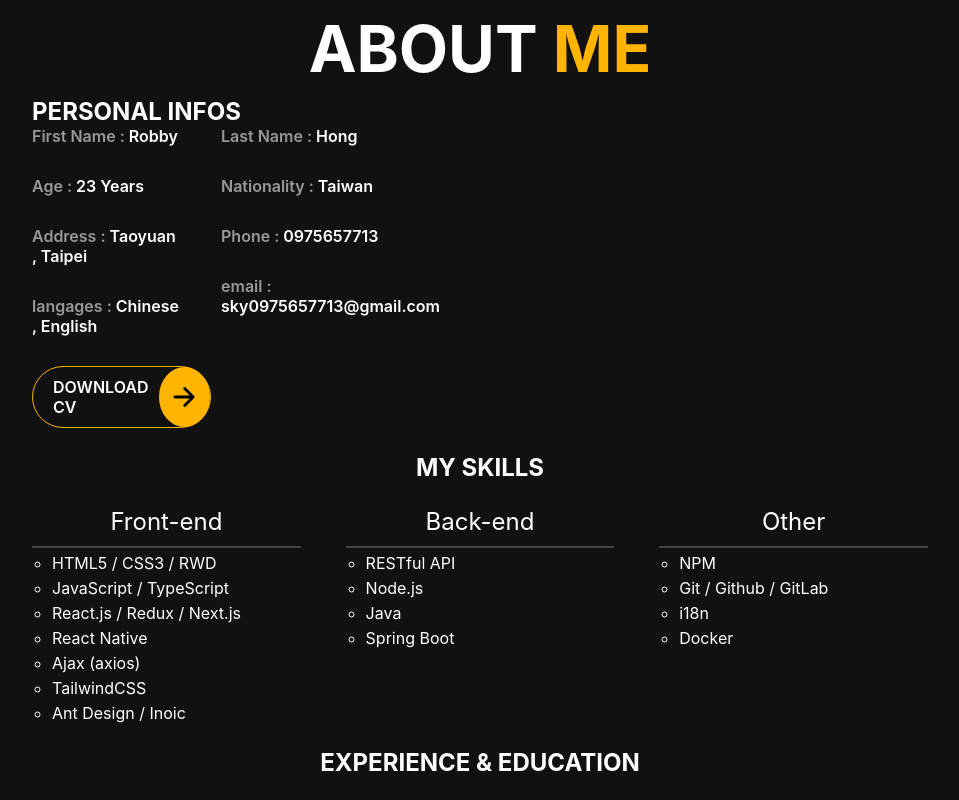
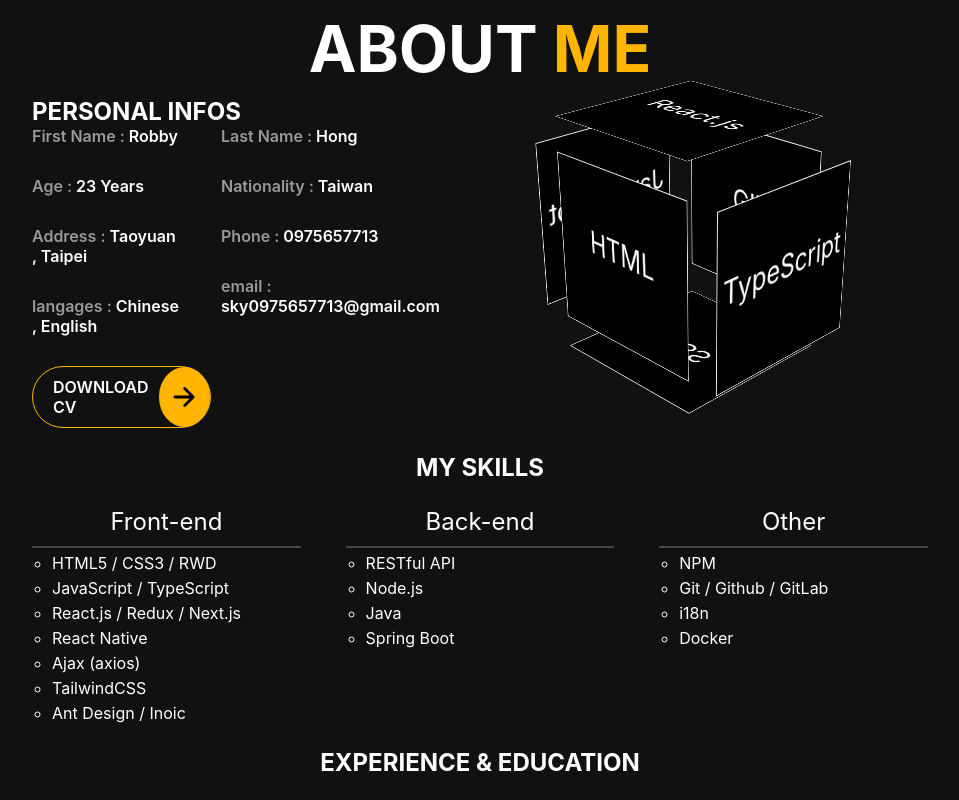
Before and after one commit to tiancai-1228/personal_website, a Next.js app: page /about in a window 1280 px wide. Shown: the top 800 px of the page, without its empty margins (160-1119 px from the left). Built offline with nearby package versions, Linux system fonts and the light colour scheme.

Commit message:
animate box

```diff
--- /dev/null
+++ b/src/componet/box.tsx
@@ -0,0 +1,18 @@
+import React from "react";
+import styles from "../styles/box.module.css";
+const box = () => {
+  return (
+    <div className={styles.container}>
+      <div className={styles.box}>
+        <div className={styles.Front}>HTML</div>
+        <div className={styles.Back}>GIT</div>
+        <div className={styles.Left}>JavaScript </div>
+        <div className={styles.Right}>TypeScript</div>
+        <div className={styles.Top}>React.js</div>
+        <div className={styles.Bottom}>CSS</div>
+      </div>
+    </div>
+  );
+};
+
+export default box;
--- a/src/pages/about.tsx
+++ b/src/pages/about.tsx
@@ -4,6 +4,7 @@ import ArrowForwardOutline from "../image/arrow-forward-outline.svg";
 import MoreButtom from "../componet/moreButtom";
 import Image from "next/image";
 import BriefcaseSharp from "../image/briefcase-outline.svg";
+import Box from "../componet/box";
 
 const about = () => {
   return (
@@ -15,7 +16,7 @@ const about = () => {
               ABOUT <span>ME</span>
             </h1>
           </div>
-          <div>
+          <div className={styles.flex}>
             <div className={styles.person}>
               <div>
                 <h2>PERSONAL INFOS</h2>
@@ -55,7 +56,9 @@ const about = () => {
               </div>
             </div>
 
-            <div className={styles.box}></div>
+            <div className={styles.box}>
+              <Box />
+            </div>
           </div>
 
           <div className={styles.skill}>
@@ -109,7 +112,7 @@ const about = () => {
                   </div>
                   <div className={styles.experience_content}>
                     <span className={styles.experience_year}>
-                      2021 ~ present
+                      2021 ~ PRESENT
                     </span>
                     <div className={styles.experience_flex}>
                       <h3>Frontend Developer</h3>
--- a/src/styles/about.module.css
+++ b/src/styles/about.module.css
@@ -48,6 +48,7 @@
 
 .box {
   width: 50%;
+  position: relative;
 }
 
 .btn {
--- /dev/null
+++ b/src/styles/box.module.css
@@ -0,0 +1,101 @@
+.container {
+  position: absolute;
+  color: #fff;
+  height: 100%;
+  width: 100%;
+  perspective: 1000px;
+}
+.box {
+  height: 180px;
+  width: 180px;
+  position: absolute;
+  top: 50px;
+  left: 120px;
+  transform-style: preserve-3d;
+  animation: animate 5s infinite;
+}
+
+.box div {
+  height: 180px;
+  width: 180px;
+  text-align: center;
+  padding: 60px 0px;
+  color: #fff;
+  background-color: black;
+  border: 1px solid white;
+  font-size: 32px;
+  position: absolute;
+}
+
+.Left {
+  right: 125px !important;
+  transform: rotateY(-90deg);
+  animation: Left 5s infinite;
+}
+
+.Right {
+  left: 125px !important;
+  transform: rotateY(90deg);
+  animation: Right 5s infinite;
+}
+
+.Top {
+  bottom: 125px !important;
+  transform: rotateX(90deg);
+  animation: Top 5s infinite;
+}
+
+.Bottom {
+  top: 125px !important;
+  transform: rotateX(-90deg);
+  animation: Bottom 5s infinite;
+}
+
+.Front {
+  transform: translateZ(90px);
+}
+
+.Back {
+  transform: translateZ(-90px);
+}
+
+.box:hover .Left {
+  right: 90px !important;
+  color: #ffb400 !important;
+}
+.box:hover .Right {
+  left: 90px !important;
+  color: #ffb400 !important;
+}
+.box:hover .Top {
+  bottom: 90px !important;
+  color: #ffb400 !important;
+}
+.box:hover .Bottom {
+  top: 90px !important;
+  color: #ffb400 !important;
+}
+.box:hover .Front {
+  color: #ffb400 !important;
+}
+.box:hover .Back {
+  color: #ffb400 !important;
+}
+
+@keyframes animate {
+  0% {
+    transform: rotateX(45deg) rotateY(-45deg);
+  }
+  25% {
+    transform: rotateX(-45deg) rotateY(-45deg);
+  }
+  50% {
+    transform: rotateX(45deg) rotateY(45deg);
+  }
+  75% {
+    transform: rotateX(-45deg) rotateY(45deg);
+  }
+  100% {
+    transform: rotateX(45deg) rotateY(-45deg);
+  }
+}
```
